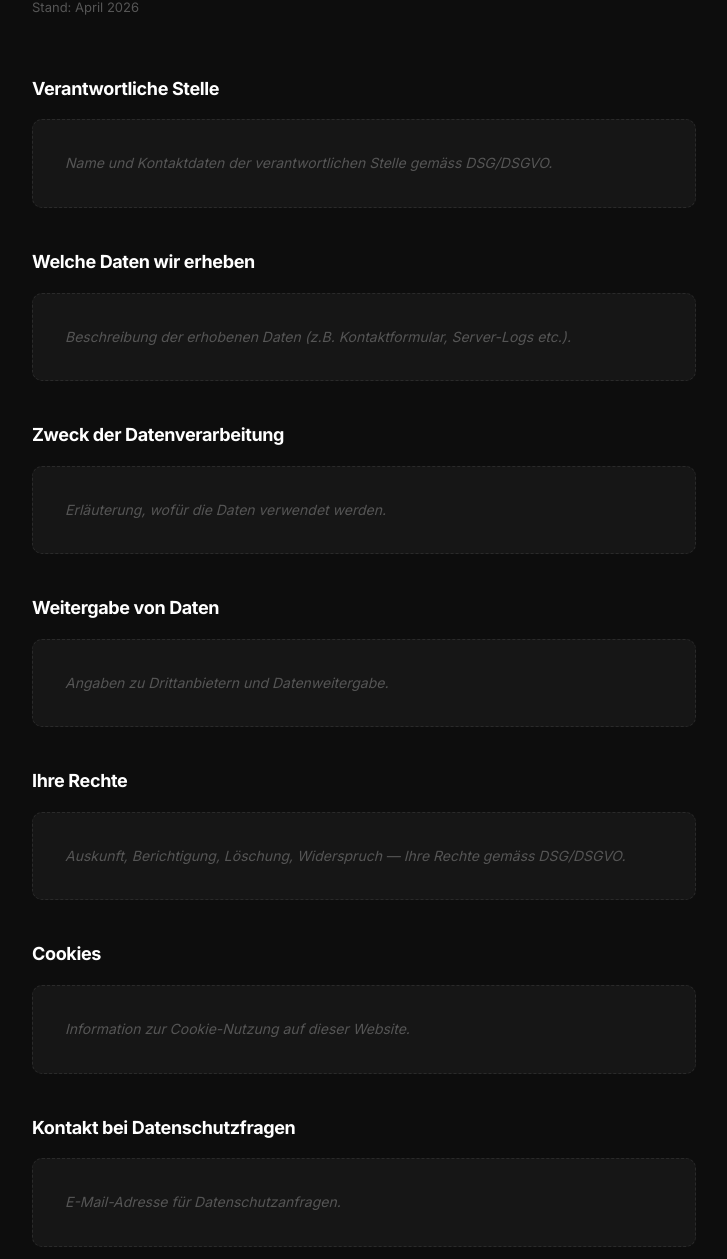
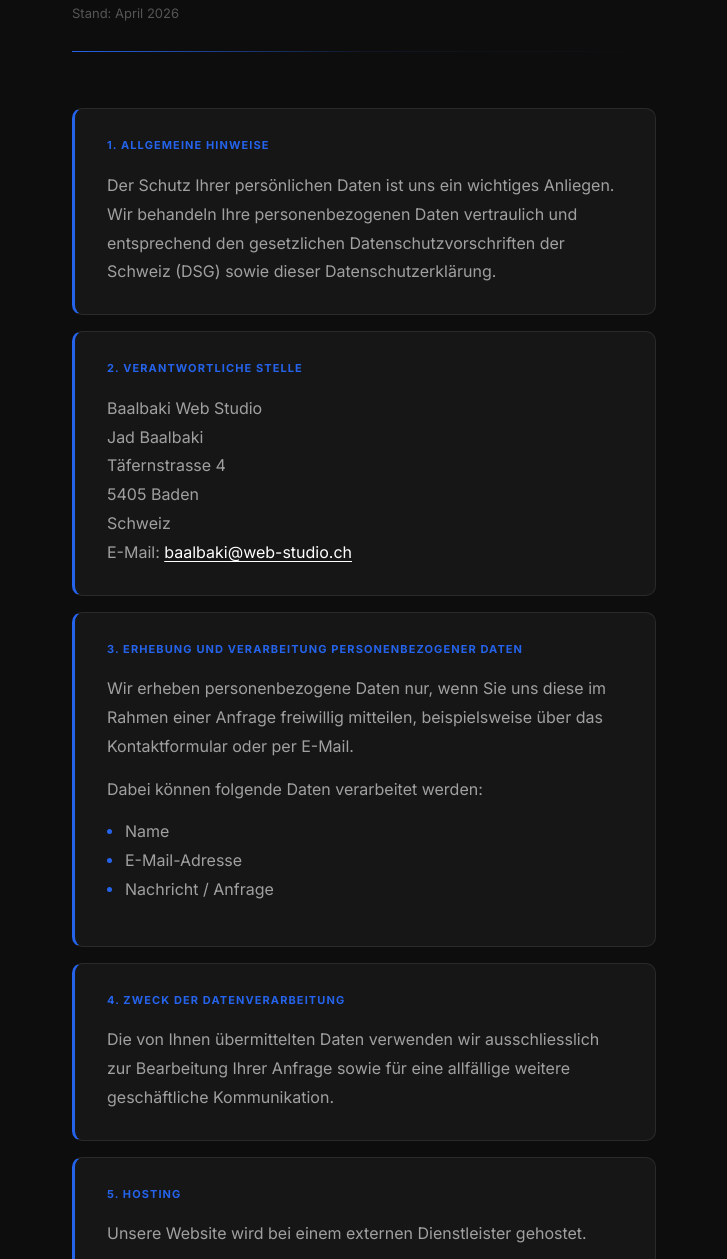
Before and after one commit to jadinho6/Baalbaki-Web-Studio1, a plain HTML site: page datenschutz.html in a window 1280 px wide. Shown: the part 233-1492 px from the top of the page, without its empty margins (276-1003 px from the left). Drawn offline with Linux system fonts and the light colour scheme.

Commit message:
Added Datenschutzerklärung

```diff
--- a/datenschutz.html
+++ b/datenschutz.html
@@ -152,51 +152,92 @@
 
     /* CONTENT */
     .legal-page {
-      max-width: 760px;
+      max-width: 680px;
       margin: 0 auto;
-      padding: 140px 48px 100px;
+      padding: 140px 48px 120px;
     }
-    .legal-page h1 {
-      font-size: clamp(2rem, 4vw, 3rem);
+
+    .legal-header {
+      margin-bottom: 56px;
+    }
+    .legal-header .page-label {
+      display: inline-block;
+      font-size: 11px;
+      font-weight: 700;
+      letter-spacing: 0.12em;
+      text-transform: uppercase;
+      color: var(--blue);
+      margin-bottom: 16px;
+    }
+    .legal-header h1 {
+      font-size: clamp(1.75rem, 4vw, 2.5rem);
       font-weight: 800;
       letter-spacing: -0.03em;
-      margin-bottom: 12px;
+      line-height: 1.15;
+      color: var(--white);
+      margin-bottom: 10px;
     }
-    .legal-page .legal-meta {
+    .legal-header .legal-meta {
       font-size: 13px;
       color: var(--dim);
-      margin-bottom: 56px;
     }
-    .legal-page h2 {
-      font-size: 18px;
-      font-weight: 700;
-      letter-spacing: -0.02em;
-      margin-top: 40px;
-      margin-bottom: 12px;
-      color: var(--white);
+    .legal-divider {
+      height: 1px;
+      background: linear-gradient(to right, var(--blue), rgba(37,99,235,0.1), transparent);
+      margin-top: 28px;
     }
-    .legal-page p {
-      font-size: 15px;
-      color: var(--muted);
-      line-height: 1.75;
+
+    .legal-section {
+      background: var(--surface);
+      border: 1px solid var(--border);
+      border-left: 3px solid var(--blue);
+      border-radius: var(--radius);
+      padding: 28px 32px;
       margin-bottom: 16px;
     }
-    .legal-page a {
+    .legal-section h2 {
+      font-size: 11px;
+      font-weight: 700;
+      letter-spacing: 0.1em;
+      text-transform: uppercase;
       color: var(--blue);
+      margin-bottom: 16px;
+    }
+    .legal-section p {
+      font-size: 16px;
+      color: var(--muted);
+      line-height: 1.8;
+      margin-bottom: 14px;
+    }
+    .legal-section p:last-child { margin-bottom: 0; }
+    .legal-section ul {
+      list-style: none;
+      margin-bottom: 14px;
+    }
+    .legal-section ul li {
+      font-size: 16px;
+      color: var(--muted);
+      line-height: 1.8;
+      padding-left: 18px;
+      position: relative;
+    }
+    .legal-section ul li::before {
+      content: '';
+      position: absolute;
+      left: 0;
+      top: 0.75em;
+      width: 5px;
+      height: 5px;
+      border-radius: 50%;
+      background: var(--blue);
+    }
+    .legal-section a {
+      color: var(--white);
       text-decoration: underline;
       text-underline-offset: 3px;
+      transition: color var(--t);
     }
-    .legal-page a:hover { color: var(--white); }
-    .legal-placeholder {
-      background: var(--surface);
-      border: 1px dashed var(--border);
-      border-radius: var(--radius);
-      padding: 32px;
-      color: var(--dim);
-      font-size: 14px;
-      font-style: italic;
-      margin-top: 16px;
-    }
+    .legal-section a:hover { color: var(--blue); }
 
     /* FOOTER */
     .footer {
@@ -231,6 +272,7 @@
       .nav-links, .nav-cta-desktop { display: none; }
       .hamburger { display: flex; }
       .legal-page { padding: 120px 20px 80px; }
+      .legal-section { padding: 22px 20px; }
       .footer { padding: 24px 20px; }
       .footer-inner { grid-template-columns: 1fr; gap: 20px; }
       .footer-copy { text-align: left; }
@@ -291,43 +333,120 @@
 
 <main>
   <div class="legal-page">
-    <h1>Datenschutzerklärung</h1>
-    <p class="legal-meta">Stand: April 2026</p>
 
-    <h2>Verantwortliche Stelle</h2>
-    <div class="legal-placeholder">
-      Name und Kontaktdaten der verantwortlichen Stelle gemäss DSG/DSGVO.
+    <div class="legal-header">
+      <span class="page-label">Rechtliches</span>
+      <h1>Datenschutzerklärung</h1>
+      <p class="legal-meta">Stand: April 2026</p>
+      <div class="legal-divider"></div>
     </div>
 
-    <h2>Welche Daten wir erheben</h2>
-    <div class="legal-placeholder">
-      Beschreibung der erhobenen Daten (z.B. Kontaktformular, Server-Logs etc.).
+    <div class="legal-section">
+      <h2>1. Allgemeine Hinweise</h2>
+      <p>
+        Der Schutz Ihrer persönlichen Daten ist uns ein wichtiges Anliegen. Wir behandeln Ihre personenbezogenen Daten vertraulich und entsprechend den gesetzlichen Datenschutzvorschriften der Schweiz (DSG) sowie dieser Datenschutzerklärung.
+      </p>
     </div>
 
-    <h2>Zweck der Datenverarbeitung</h2>
-    <div class="legal-placeholder">
-      Erläuterung, wofür die Daten verwendet werden.
+    <div class="legal-section">
+      <h2>2. Verantwortliche Stelle</h2>
+      <p>
+        Baalbaki Web Studio<br>
+        Jad Baalbaki<br>
+        Täfernstrasse 4<br>
+        5405 Baden<br>
+        Schweiz<br>
+        E-Mail: <a href="mailto:baalbaki@web-studio.ch">baalbaki@web-studio.ch</a>
+      </p>
     </div>
 
-    <h2>Weitergabe von Daten</h2>
-    <div class="legal-placeholder">
-      Angaben zu Drittanbietern und Datenweitergabe.
+    <div class="legal-section">
+      <h2>3. Erhebung und Verarbeitung personenbezogener Daten</h2>
+      <p>
+        Wir erheben personenbezogene Daten nur, wenn Sie uns diese im Rahmen einer Anfrage freiwillig mitteilen, beispielsweise über das Kontaktformular oder per E-Mail.
+      </p>
+      <p>Dabei können folgende Daten verarbeitet werden:</p>
+      <ul>
+        <li>Name</li>
+        <li>E-Mail-Adresse</li>
+        <li>Nachricht / Anfrage</li>
+      </ul>
     </div>
 
-    <h2>Ihre Rechte</h2>
-    <div class="legal-placeholder">
-      Auskunft, Berichtigung, Löschung, Widerspruch — Ihre Rechte gemäss DSG/DSGVO.
+    <div class="legal-section">
+      <h2>4. Zweck der Datenverarbeitung</h2>
+      <p>
+        Die von Ihnen übermittelten Daten verwenden wir ausschliesslich zur Bearbeitung Ihrer Anfrage sowie für eine allfällige weitere geschäftliche Kommunikation.
+      </p>
     </div>
 
-    <h2>Cookies</h2>
-    <div class="legal-placeholder">
-      Information zur Cookie-Nutzung auf dieser Website.
+    <div class="legal-section">
+      <h2>5. Hosting</h2>
+      <p>Unsere Website wird bei einem externen Dienstleister gehostet.</p>
+      <p>
+        Vercel Inc.<br>
+        440 N Barranca Ave #4133<br>
+        Covina, CA 91723<br>
+        USA
+      </p>
+      <p>
+        Weitere Informationen finden Sie in der Datenschutzerklärung von Vercel:
+        <a href="https://vercel.com/legal/privacy-policy" target="_blank">https://vercel.com/legal/privacy-policy</a>
+      </p>
     </div>
 
-    <h2>Kontakt bei Datenschutzfragen</h2>
-    <div class="legal-placeholder">
-      E-Mail-Adresse für Datenschutzanfragen.
+    <div class="legal-section">
+      <h2>6. Web Analytics</h2>
+      <p>
+        Wir nutzen auf unserer Website Vercel Web Analytics, einen Dienst der Vercel Inc., zur anonymen Auswertung des Nutzerverhaltens.
+      </p>
+      <p>
+        Vercel Web Analytics verwendet keine Cookies und verarbeitet keine personenbezogenen Daten, die direkt einer Person zugeordnet werden können. Die Auswertung erfolgt auf Basis anonymisierter Daten wie Seitenaufrufen und technischen Informationen.
+      </p>
+      <p>
+        Die Verarbeitung erfolgt auf Servern von Vercel. Dabei kann eine Übermittlung von Daten in die USA nicht ausgeschlossen werden.
+      </p>
     </div>
+
+    <div class="legal-section">
+      <h2>7. Kontaktformular</h2>
+      <p>
+        Wenn Sie uns über das Kontaktformular Anfragen zukommen lassen, werden Ihre Angaben inklusive der von Ihnen dort angegebenen Kontaktdaten zwecks Bearbeitung der Anfrage und für den Fall von Anschlussfragen bei uns gespeichert.
+      </p>
+      <p>Diese Daten geben wir nicht ohne Ihre Einwilligung weiter.</p>
+    </div>
+
+    <div class="legal-section">
+      <h2>8. Server-Log-Dateien</h2>
+      <p>
+        Der Hosting-Anbieter erhebt und speichert automatisch Informationen in sogenannten Server-Log-Dateien, die Ihr Browser automatisch übermittelt.
+      </p>
+      <p>Dies sind insbesondere:</p>
+      <ul>
+        <li>IP-Adresse</li>
+        <li>Browsertyp und Browserversion</li>
+        <li>verwendetes Betriebssystem</li>
+        <li>Referrer URL</li>
+        <li>Hostname des zugreifenden Rechners</li>
+        <li>Uhrzeit der Serveranfrage</li>
+      </ul>
+      <p>Diese Daten sind nicht bestimmten Personen zuordenbar.</p>
+    </div>
+
+    <div class="legal-section">
+      <h2>9. Ihre Rechte</h2>
+      <p>
+        Sie haben das Recht, jederzeit unentgeltlich Auskunft über Ihre gespeicherten personenbezogenen Daten zu erhalten. Sie haben zudem das Recht auf Berichtigung oder Löschung dieser Daten, sofern keine gesetzliche Aufbewahrungspflicht besteht.
+      </p>
+    </div>
+
+    <div class="legal-section">
+      <h2>10. Änderungen</h2>
+      <p>
+        Wir behalten uns vor, diese Datenschutzerklärung jederzeit anzupassen. Es gilt jeweils die auf dieser Website veröffentlichte Version.
+      </p>
+    </div>
+
   </div>
 </main>
 
```
